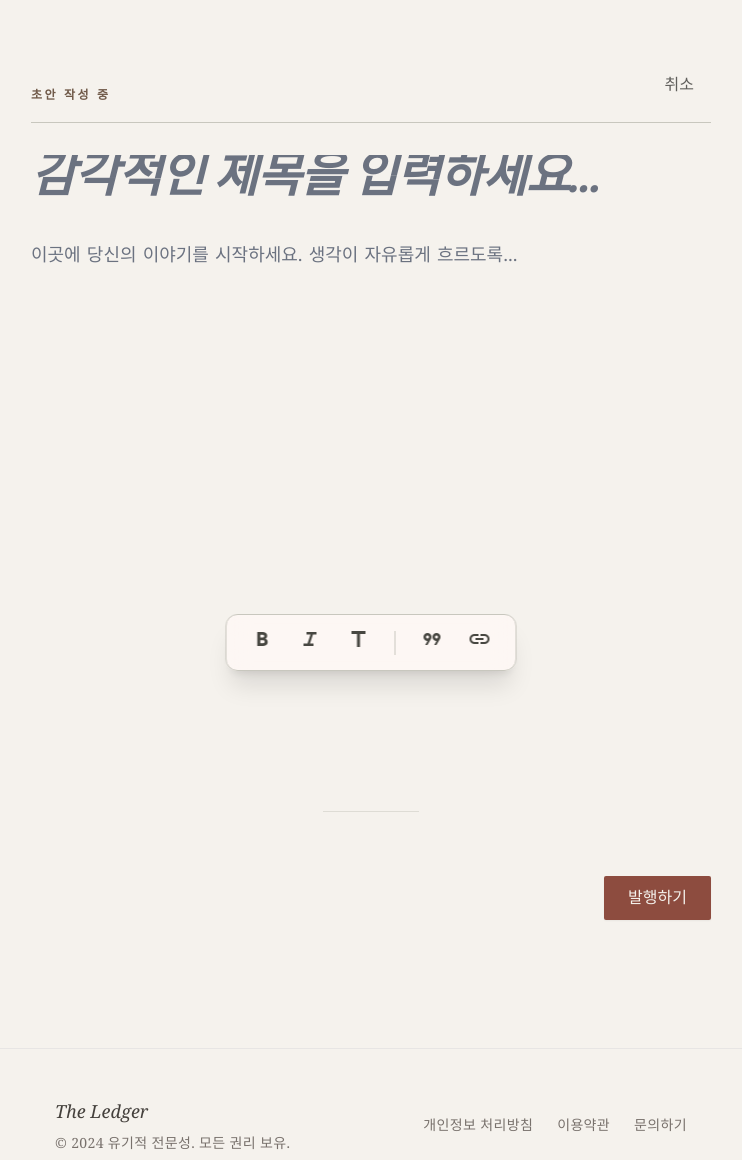
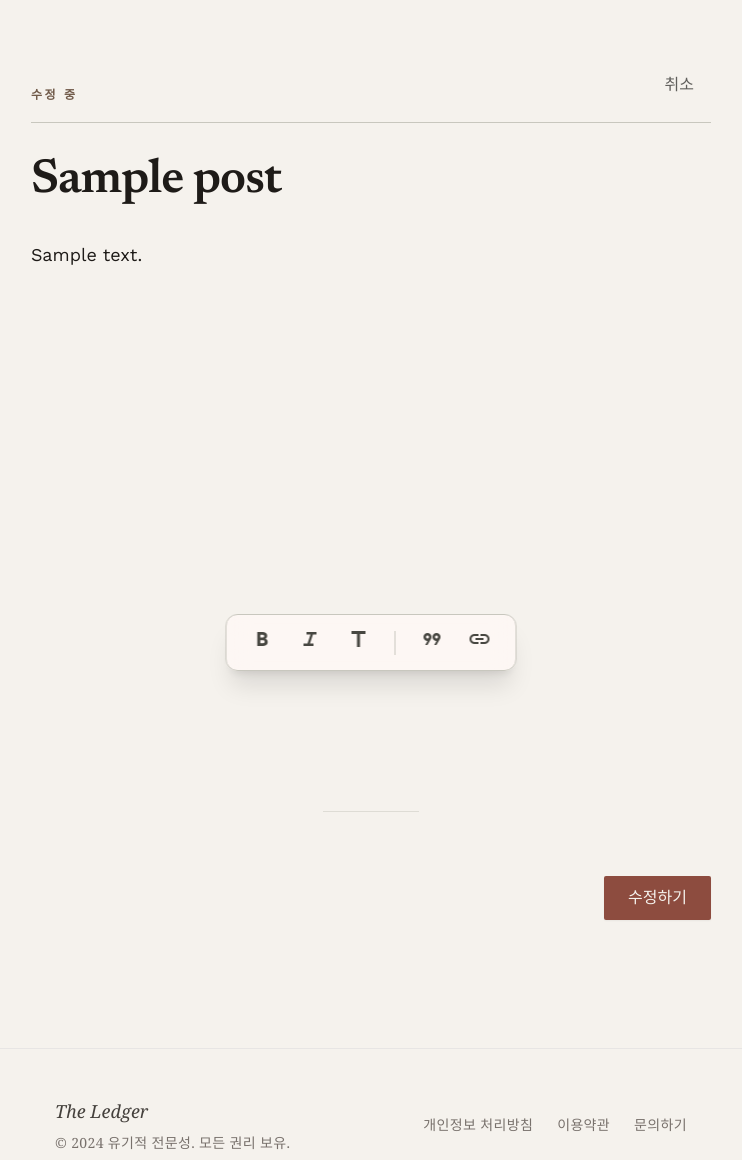
Before and after one commit to sooyeonlee789/day4-flask, a Flask app: template templates/write.html in a window 1280 px wide. Shown: the part 81-1241 px from the top of the page, without its empty margins (269-1011 px from the left). Run offline with Flask 3, Linux system fonts and the light colour scheme; the template is opened without the code that fills it: most values are stand-ins (such as "Sample title", 1, 10 or a date in 2020); some libraries are stand-ins or nearby versions.

Commit message:
Add edit and delete functionality to blog posts
- Edit route reuses write.html template with pre-filled data
- Delete with confirm dialog before removing post
- Minimal changes to existing files

Co-Authored-By: Claude Opus 4.7 <noreply@anthropic.com>

```diff
--- a/app.py
+++ b/app.py
@@ -70,5 +70,29 @@ def post_write():
     return render_template("write.html")
 
 
+@app.route("/post/<int:post_id>/edit", methods=["GET", "POST"])
+def post_edit(post_id):
+    db = get_db()
+    post = db.execute("SELECT * FROM posts WHERE id = ?", (post_id,)).fetchone()
+    if not post:
+        return "게시글을 찾을 수 없습니다.", 404
+    if request.method == "POST":
+        db.execute(
+            "UPDATE posts SET title = ?, content = ? WHERE id = ?",
+            (request.form["title"], request.form["content"], post_id),
+        )
+        db.commit()
+        return redirect(url_for("post_detail", post_id=post_id))
+    return render_template("write.html", post=post)
+
+
+@app.route("/post/<int:post_id>/delete", methods=["POST"])
+def post_delete(post_id):
+    db = get_db()
+    db.execute("DELETE FROM posts WHERE id = ?", (post_id,))
+    db.commit()
+    return redirect(url_for("post_list"))
+
+
 if __name__ == "__main__":
     app.run(debug=True)
--- a/templates/write.html
+++ b/templates/write.html
@@ -1,15 +1,15 @@
 {% extends "base.html" %}
-{% block title %}작성하기 - The Ledger{% endblock %}
+{% block title %}{{ '수정하기' if post else '작성하기' }} - The Ledger{% endblock %}
 
 {% block content %}
 <main class="flex-grow flex flex-col items-center px-6 md:px-0">
   <!-- Editor Header -->
   <div class="w-full max-w-[680px] mt-stack-lg mb-8 flex justify-between items-end border-b border-outline-variant pb-4">
     <div class="space-y-1">
-      <span class="font-label-caps text-label-caps text-tertiary uppercase tracking-[0.2em]">초안 작성 중</span>
+      <span class="font-label-caps text-label-caps text-tertiary uppercase tracking-[0.2em]">{{ '수정 중' if post else '초안 작성 중' }}</span>
     </div>
     <div class="flex items-center space-x-4">
-      <a href="{{ url_for('post_list') }}" class="flex items-center gap-2 px-4 py-2 text-primary hover:bg-surface-container transition-colors rounded border border-transparent hover:border-outline-variant font-body-md">
+      <a href="{{ post and url_for('post_detail', post_id=post.id) or url_for('post_list') }}" class="flex items-center gap-2 px-4 py-2 text-primary hover:bg-surface-container transition-colors rounded border border-transparent hover:border-outline-variant font-body-md">
         취소
       </a>
     </div>
@@ -18,10 +18,10 @@
   <!-- Writing Canvas -->
   <form method="POST" class="w-full max-w-[680px] space-y-8 pb-32">
     <div class="relative">
-      <input name="title" class="w-full bg-transparent border-none p-0 font-display-lg text-display-lg text-on-surface focus:ring-0 placeholder:italic" placeholder="감각적인 제목을 입력하세요..." type="text" required/>
+      <input name="title" value="{{ post.title if post else '' }}" class="w-full bg-transparent border-none p-0 font-display-lg text-display-lg text-on-surface focus:ring-0 placeholder:italic" placeholder="감각적인 제목을 입력하세요..." type="text" required/>
     </div>
     <div class="relative">
-      <textarea name="content" class="w-full bg-transparent border-none p-0 font-body-lg text-body-lg text-on-surface focus:ring-0 min-h-[500px] resize-none leading-relaxed" placeholder="이곳에 당신의 이야기를 시작하세요. 생각이 자유롭게 흐르도록..." required></textarea>
+      <textarea name="content" class="w-full bg-transparent border-none p-0 font-body-lg text-body-lg text-on-surface focus:ring-0 min-h-[500px] resize-none leading-relaxed" placeholder="이곳에 당신의 이야기를 시작하세요. 생각이 자유롭게 흐르도록..." required>{{ post.content if post else '' }}</textarea>
     </div>
 
     <!-- Decorative Divider -->
@@ -32,7 +32,7 @@
     <!-- Submit -->
     <div class="flex justify-end">
       <button type="submit" class="bg-secondary text-primary-container px-6 py-2.5 rounded shadow-sm hover:opacity-90 active:scale-[0.98] transition-all font-body-md font-medium">
-        발행하기
+        {{ '수정하기' if post else '발행하기' }}
       </button>
     </div>
   </form>
```
Also changed, not shown: templates/detail.html (+7 -5 lines).
